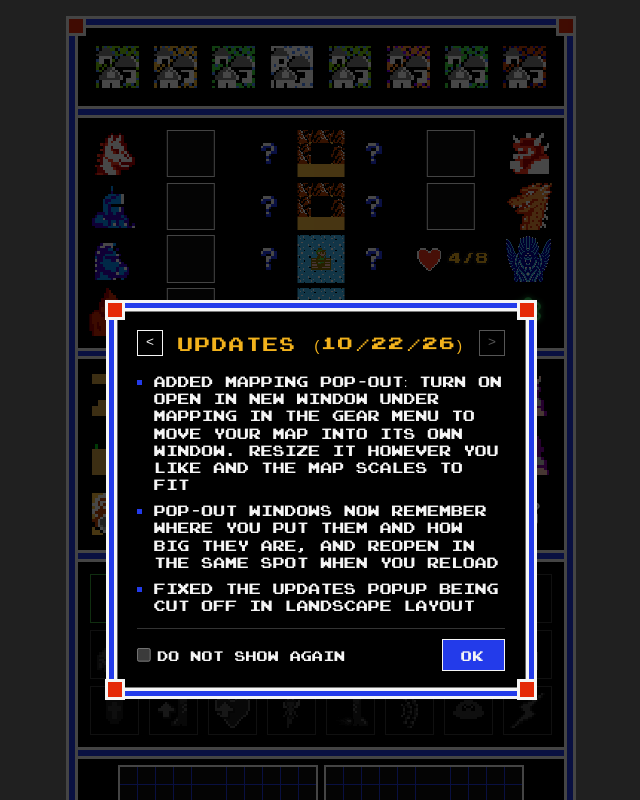
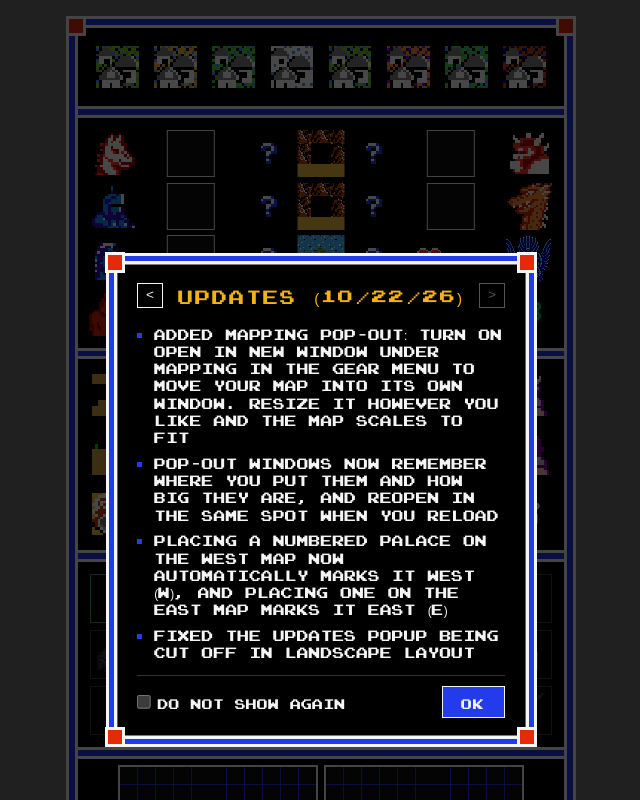
Before and after one commit to TheGobOne/zelda2-tracker, a Next.js app: page / in a window 1280 px wide. Shown: the top 800 px of the page, without its empty margins (319-959 px from the left). Built offline with nearby package versions, Linux system fonts and the light colour scheme.

Commit message:
feat: add automatic map placement marker direction
Added functionality to automatically mark map placements based on the map side.

```diff
--- a/components/updates-dialog.tsx
+++ b/components/updates-dialog.tsx
@@ -21,6 +21,7 @@ const UPDATE_RELEASES: UpdateRelease[] = [
       'Added Mapping pop-out: turn on Open in New Window under Mapping in the gear menu to move your map into its own window. Resize it however you like and the map scales to fit',
  'Pop-out windows now remember where you put them and how big they are, and reopen in the same spot when you reload',
 
+      'Placing a numbered palace on the West map now automatically marks it West (W), and placing one on the East map marks it East (E)',
       'Fixed the Updates popup being cut off in landscape layout',
     ],
   },
```
